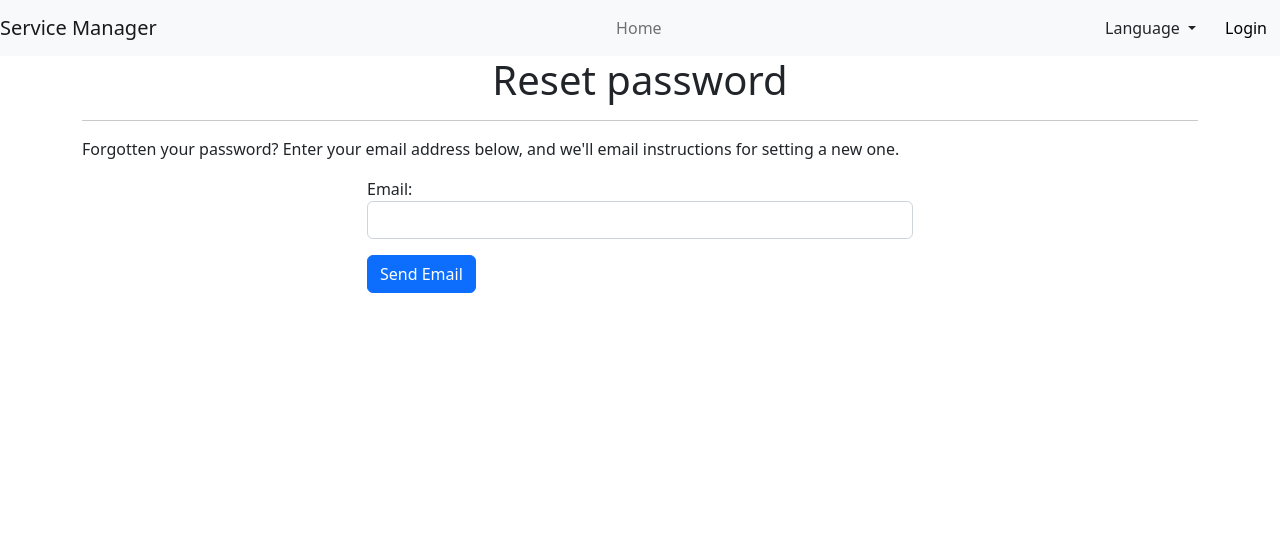
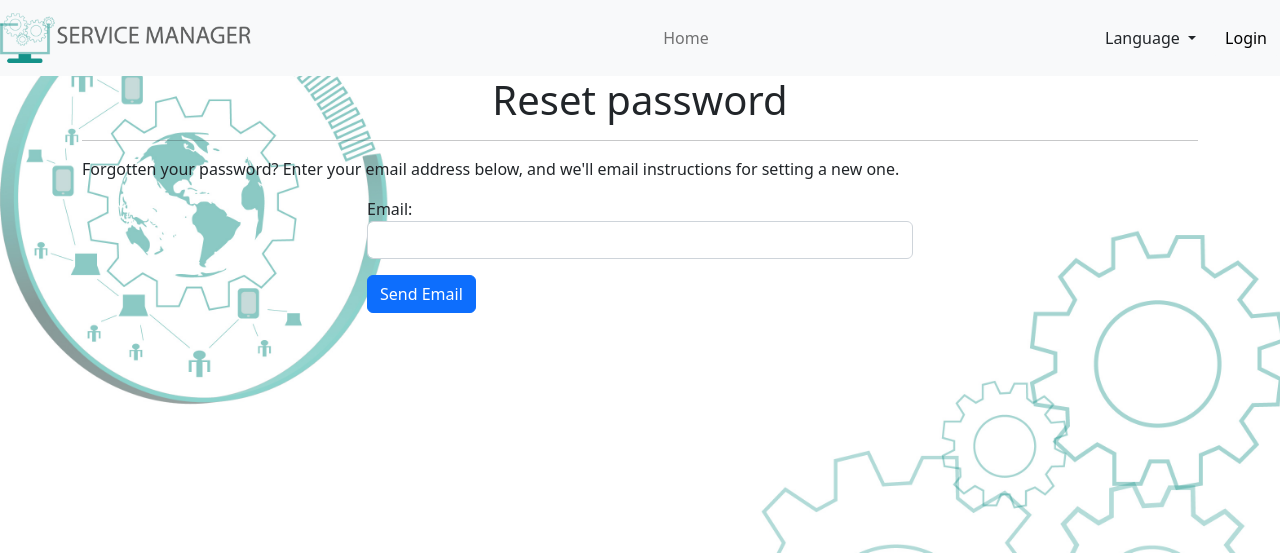
Before and after one commit to svetlinst/Service-manager, a Django app: page /en/accounts/password_reset/ in a window 1280 px wide. Shown: the top 553 px of the page. Run offline with Django 4.2, Linux system fonts and the light colour scheme; parts of the project's set-up code (start-up, migrations or seed data) failed here and were passed over; some libraries are stand-ins or nearby versions.

Commit message:
Minor UI changes

```diff
--- a/service_manager/static/css/main.css
+++ b/service_manager/static/css/main.css
@@ -1,7 +1,21 @@
+body {
+    background-image: url('/static/background.jpg');
+    -webkit-background-size: cover;
+    -moz-background-size: cover;
+    -o-background-size: cover;
+    background-size: cover;
+    background-attachment: fixed;
+}
+
+nav .logo {
+    height: 50px;
+    /*position: absolute;*/
+    /*top: 0;*/
+    /*left: 0;*/
+}
+
 /*body {*/
-/*    background-image: url('/static/background.jpg');*/
-/*    -webkit-background-size: cover;*/
-/*    -moz-background-size: cover;*/
-/*    -o-background-size: cover;*/
+/*    background: linear-gradient(rgba(0, 0, 0, 0.76), rgba(0, 0, 0, 0.5)), url('/static/background.tif');*/
+/*    background-attachment: fixed;*/
 /*    background-size: cover;*/
 /*}*/
--- a/service_manager/templates/base.html
+++ b/service_manager/templates/base.html
@@ -21,8 +21,8 @@
 <body>
 <!-- Nav Bar -->
 <nav class="navbar navbar-expand-md navbar-light sticky-top bg-light ">
-{#<nav class="navbar navbar-expand-lg navbar-light bg-light">#}
-    <a class="navbar-brand" href="#">Service Manager</a>
+    <a class="navbar-brand" href="{% url 'index' %}"><img src="/static/logo.png" class="logo" alt="logo"></a>
+    {#    <a class="navbar-brand" href="#">Service Manager</a>#}
     <button class="navbar-toggler" type="button" data-bs-toggle="collapse" data-bs-target="#navbarNavDropdown"
             aria-controls="navbarNavDropdown" aria-expanded="false" aria-label="Toggle navigation">
         <span class="navbar-toggler-icon"></span>
```
Also changed, not shown: service_manager/service_manager/settings.py (+7 -3 lines), service_manager/static/background.jpg, service_manager/static/logo.png (added), 1 other file.
